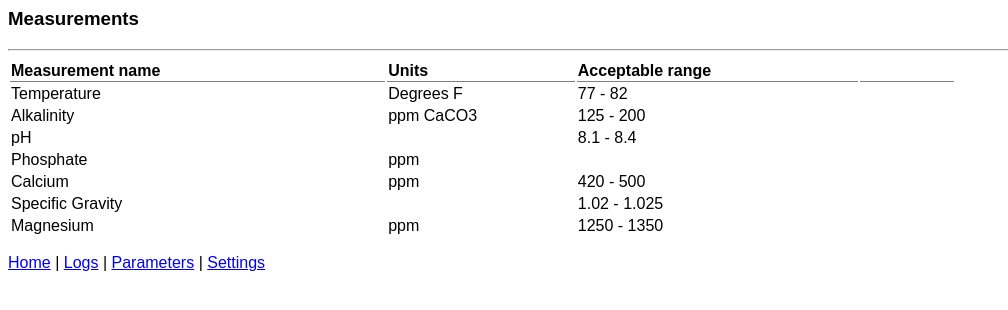
After one commit to csammis/reef, a Flask app: page /settings/ in a window 1280 px wide. The commit adds this page. Shown: the top 310 px of the page, without its empty margins (0-1008 px from the left). Run offline with Flask 2, Linux system fonts and the light colour scheme; some libraries are stand-ins or nearby versions.

Commit message:
First implementation of a listing for all configured measurements

```diff
--- a/src/app.py
+++ b/src/app.py
@@ -31,5 +31,13 @@ def logs():
             stylesheet=url_for('static', filename='logs.css'),
             script=url_for('static', filename='logs.js'))
 
+@app.route('/settings/')
+def settings():
+    return render_template('settings.html',
+            title='Settings',
+            libraries=['jquery'],
+            stylesheet=url_for('static', filename='settings.css'),
+            script=url_for('static', filename='settings.js'))
+
 if __name__ == '__main__':
     app.run(debug=True)
--- a/src/endpoints/ConfigurationResource.py
+++ b/src/endpoints/ConfigurationResource.py
@@ -15,6 +15,4 @@ class ConfigurationResource(restful.Resource):
             configs.append(events.MeasurementConfig('Specific Gravity', acceptable_range = [1.020, 1.025]))
             configs.append(events.MeasurementConfig('Magnesium', units = 'ppm', acceptable_range = [1250, 1350]))
 
-            configDict = {c.label: {'range': c.acceptable_range(), 'value_label': c.units } \
-                    for c in configs}
-            return jsonify(configs = configDict)
+            return jsonify(configs = configs)
--- a/src/endpoints/__init__.py
+++ b/src/endpoints/__init__.py
@@ -25,6 +25,11 @@ class EventsEncoder(JSONEncoder):
             return {'id': o.id,\
                     'entry_time': o.entry_time,\
                     'entry': o.entry}
+        elif isinstance(o, events.MeasurementConfig):
+            return {'id': o.id,\
+                    'label': o.label,\
+                    'units': o.units, \
+                    'acceptable_range': o.acceptable_range()}
         elif isinstance(o, datetime):
             return o.isoformat()
         else:
--- a/src/events/MeasurementConfig.py
+++ b/src/events/MeasurementConfig.py
@@ -14,7 +14,7 @@ class MeasurementConfig(Base):
         self.label = label
         self.units = units
         self.acceptable_range_low = min(acceptable_range) if acceptable_range is not None else None
-        self.acceptable_range_high = min(acceptable_range) if acceptable_range is not None else None
+        self.acceptable_range_high = max(acceptable_range) if acceptable_range is not None else None
 
     def acceptable_range(self):
         return [self.acceptable_range_low, self.acceptable_range_high] if self.acceptable_range_low is not None else None
--- /dev/null
+++ b/src/static/settings.css
@@ -0,0 +1,24 @@
+#measurements_grid {
+    width:75%;
+}
+
+thead th {
+    border-bottom:solid 1px gray;
+}
+
+#measurement_name {
+    width:40%;
+}
+
+#measurement_units {
+    width:20%;
+}
+
+#measurement_range {
+    width:30%;
+}
+
+.table_header th {
+    text-align:left;
+    padding-right:1em;
+}
--- /dev/null
+++ b/src/static/settings.js
@@ -0,0 +1,38 @@
+(function() {
+
+    function sendConfigRequest() {
+        $.ajax({
+            url: '/configs/measurements',
+            type: 'GET',
+            dataType: 'json'})
+        .done(function(json) { buildMeasurementTypes(json); })
+        .fail(function() { alert('Failed to get configured measurement types'); });
+    };
+
+    function buildMeasurementTypes(json) {
+        $('#measurements_grid').children('tr.data').remove();
+        for (var i = 0; i < json.configs.length; i++) {
+            var config = json.configs[i];
+            buildMeasurementType(config);
+        }
+    };
+
+    function buildMeasurementType(config) {
+        var $row = $('<tr>').addClass('data');
+
+        $('<td>').html(config.label).appendTo($row);
+        $('<td>').html(config.units).appendTo($row);
+
+        var range_html = '';
+        if (config.acceptable_range !== null) {
+            range_html = Math.min(config.acceptable_range[0], config.acceptable_range[1]) + ' - ' + Math.max(config.acceptable_range[0], config.acceptable_range[1]);
+        }
+        $('<td>').html(range_html).appendTo($row);
+
+        $('#measurements_grid').append($row);
+    };
+
+    window.onload = function() {
+        sendConfigRequest();
+    };
+})();
--- a/src/templates/footer.inc.html
+++ b/src/templates/footer.inc.html
@@ -1,5 +1,5 @@
 <footer id="pagefooter">
-    <p><a href="/">Home</a> | <a href="/logs/">Logs</a> | <a href="/parameters/">Parameters</a></p>
+    <p><a href="/">Home</a> | <a href="/logs/">Logs</a> | <a href="/parameters/">Parameters</a> | <a href="/settings/">Settings</a></p>
 </footer>
 {% if libraries %}
     {% if 'd3' in libraries %}
--- a/src/templates/index.html
+++ b/src/templates/index.html
@@ -1,9 +1,8 @@
 {% include 'header.inc.html' %}
-</head>
-<body>
 <div id="main">
     <a href="/parameters/">Show some parameters</a> | <a href="/parameters/add/">Add a parameter</a> <br /><br />
-    <a href="/logs/">Show some logs</a>
+    <a href="/logs/">Show some logs</a><br />
+    <a href="/settings/">Settings</a>
     <div id="clear">&nbsp;</div>
 </div>
 {% include 'footer.inc.html' %}
--- /dev/null
+++ b/src/templates/settings.html
@@ -0,0 +1,18 @@
+{% include 'header.inc.html' %}
+<div id="main">
+    <h3>Measurements</h3>
+    <hr />
+    <div id="measurements">
+        <table id="measurements_grid">
+            <thead>
+                <tr class="table_header">
+                    <th id="measurement_name">Measurement name</th>
+                    <th id="measurement_units">Units</th>
+                    <th id="measurement_range">Acceptable range</th>
+                    <th id="measurement_control"></th>
+                </tr>
+            </thead>
+        </table>
+    <div id="clear"></div>
+</div>
+{% include 'footer.inc.html' %}
```
